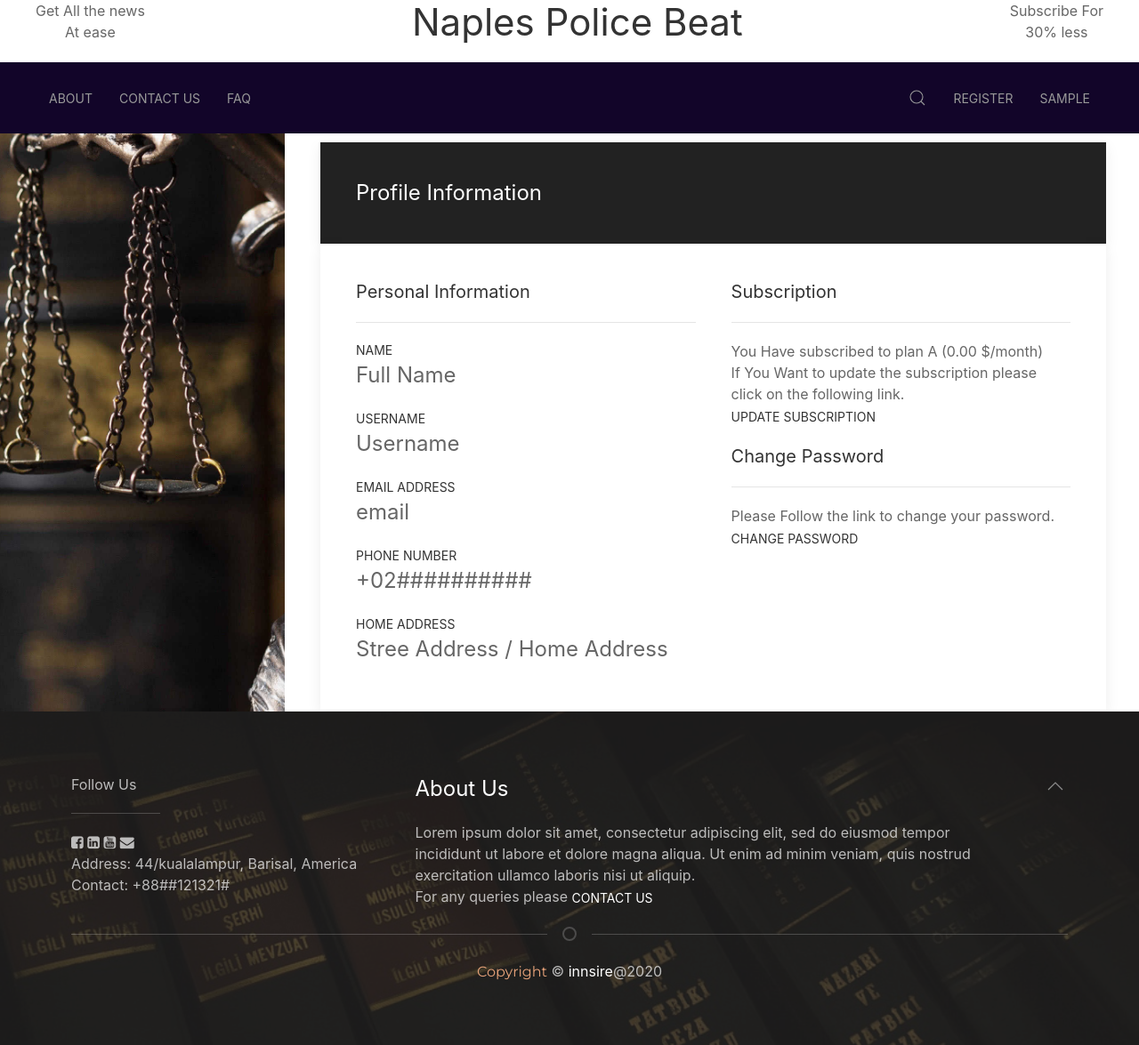
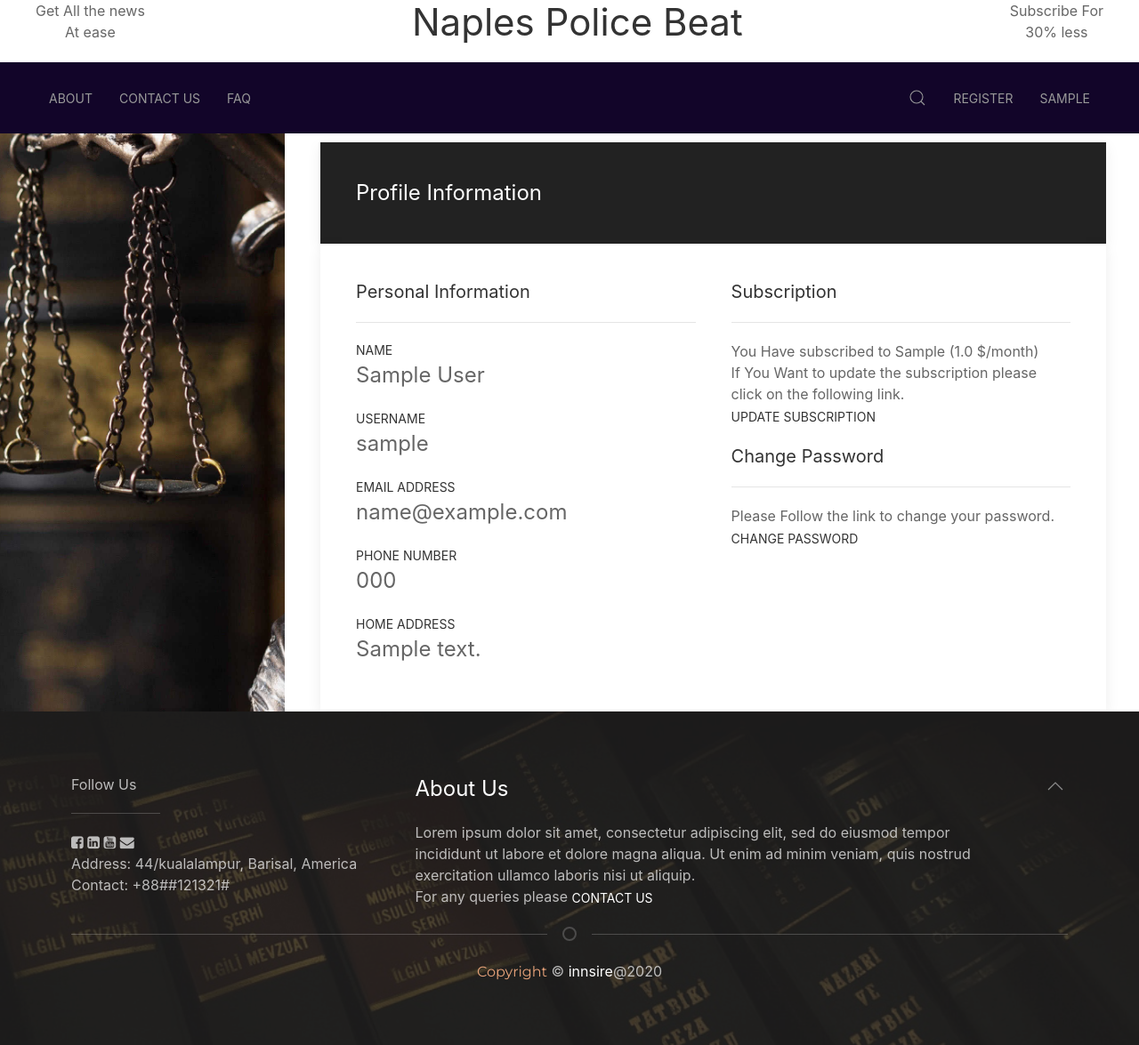
Before and after one commit to hmahmud01/naples-server, a Django app: page /profile/ in a window 1280 px wide. Shown: the whole page at 89% size. Run offline with Django 3.2, Linux system fonts and the light colour scheme; a user stored in the database is signed in; tables that the repository leaves empty hold one stand-in row (values such as "Sample post").

Commit message:
user creation and profiling done

```diff
--- a/core/models.py
+++ b/core/models.py
@@ -30,7 +30,11 @@ class AppUser(models.Model):
     email = models.EmailField(max_length=128, null=True, blank=True)
     username = models.CharField(max_length=32, null=True, blank=True)
     phone = models.CharField(max_length=22, null=True, blank=True)
-    Address = models.CharField(max_length=64, null=True, blank=True)
+    address = models.CharField(max_length=64, null=True, blank=True)
+    status = models.CharField(max_length=64, null=True, blank=True)
+    subscription_type = models.CharField(max_length=64, null=True, blank=True)
+    charge = models.FloatField(null=True, blank=True)
+    created_at = models.DateTimeField(auto_now_add=True, null=True, blank=True)
 
     def __str__(self):
         return self.username
--- a/core/templates/index.html
+++ b/core/templates/index.html
@@ -267,9 +267,9 @@
                 <div class="uk-margin">
                     <div class="uk-form-label">Payment Method</div>
                     <div class="uk-form-controls">
-                        <label><input class="uk-radio" type="radio" name="case_type"> Method 1</label><br>
-                        <label><input class="uk-radio" type="radio" name="case_type"> method 2</label><br>
-                        <label><input class="uk-radio" type="radio" name="case_type"> free</label>
+                        <label><input class="uk-radio" type="radio" name="subscription_type" value="planA"> Method 1</label><br>
+                        <label><input class="uk-radio" type="radio" name="subscription_type" value="planb"> method 2</label><br>
+                        <label><input class="uk-radio" type="radio" name="subscription_type" value="free"> free</label>
                     </div>
                 </div>
                 <div class="uk-margin">
--- a/core/templates/profile.html
+++ b/core/templates/profile.html
@@ -35,22 +35,22 @@
                                                             <hr>
                                                             <dl class="uk-description-list">
                                                                 <dt>Name</dt>
-                                                                <dd class="uk-text-large">Full Name</dd>
+                                                                <dd class="uk-text-large">{{ data.name }}</dd>
                                                                 <dt>Username</dt>
-                                                                <dd class="uk-text-large">Username</dd>
+                                                                <dd class="uk-text-large">{{ data.username }}</dd>
                                                                 <dt>Email Address</dt>
-                                                                <dd class="uk-text-large">email</dd>
+                                                                <dd class="uk-text-large">{{ data.email }}</dd>
                                                                 <dt>Phone Number</dt>
-                                                                <dd class="uk-text-large">+02##########</dd>
+                                                                <dd class="uk-text-large">{{ data.phone }}</dd>
                                                                 <dt>Home Address</dt>
-                                                                <dd class="uk-text-large">Stree Address / Home Address</dd>
+                                                                <dd class="uk-text-large">{{ data.address }}</dd>
                                                             </dl>
                                                         </div>
                                                         <div class="uk-width-expand@m">
                                                             <div class="uk-margin-bottom">
                                                                 <h4>Subscription</h4>
                                                                 <hr>
-                                                                <p>You Have subscribed to plan A (0.00 $/month)</p>
+                                                                <p>You Have subscribed to {{ data.subscription_type }} ({{ data.charge }} $/month)</p>
                                                                 <p>If You Want to update the subscription please click on the following link.</p>
                                                                 <a class="uk-button uk-button-text" href="#">Update Subscription</a>
                                                             </div>
--- a/core/views.py
+++ b/core/views.py
@@ -130,13 +130,18 @@ def createAccount(request):
     post_data = request.POST
     if post_data['pass'] == post_data['conf_pass']:
         user = User.objects.create_user(post_data['client_phone'], post_data['client_email'], post_data['pass'])
+
         appuser = AppUser(
             user = user,
             name = post_data['client_name'],
             email = post_data['client_email'],
             username = post_data['client_phone'],
             phone = post_data['client_phone'],
+            status = "active",
+            subscription_type = post_data['subscription_type'],
+            charge = 0.00,
         )
+
         appuser.save()
         return redirect('/')
     else:
@@ -171,4 +176,7 @@ def userLogout(request):
 
 def profile(request):
     data = ""
-    return render(request, 'profile.html', {'data': data})
+    user_id = request.user.id
+    appuser = AppUser.objects.get(user_id=user_id)
+    print(user_id)
+    return render(request, 'profile.html', {'data': appuser})
```
